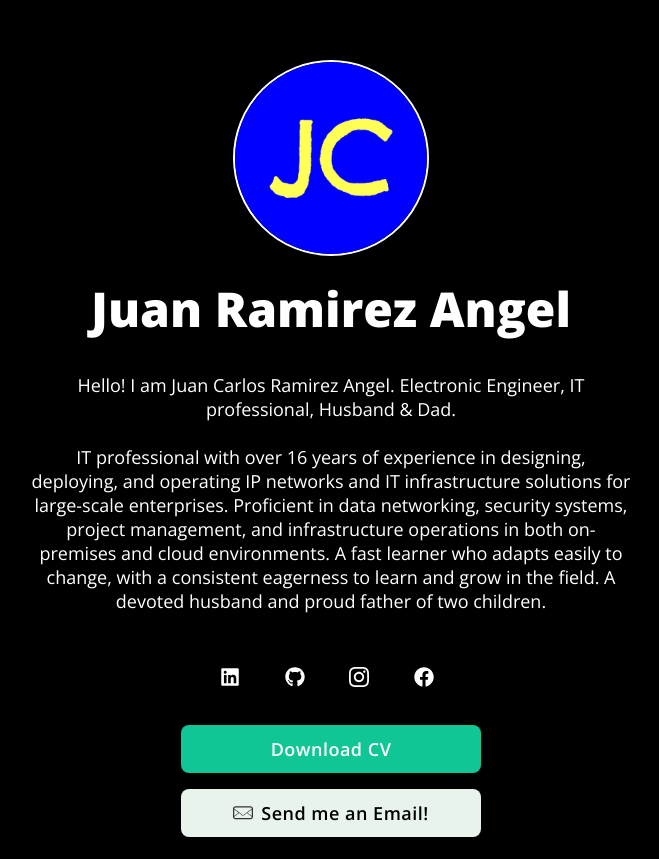
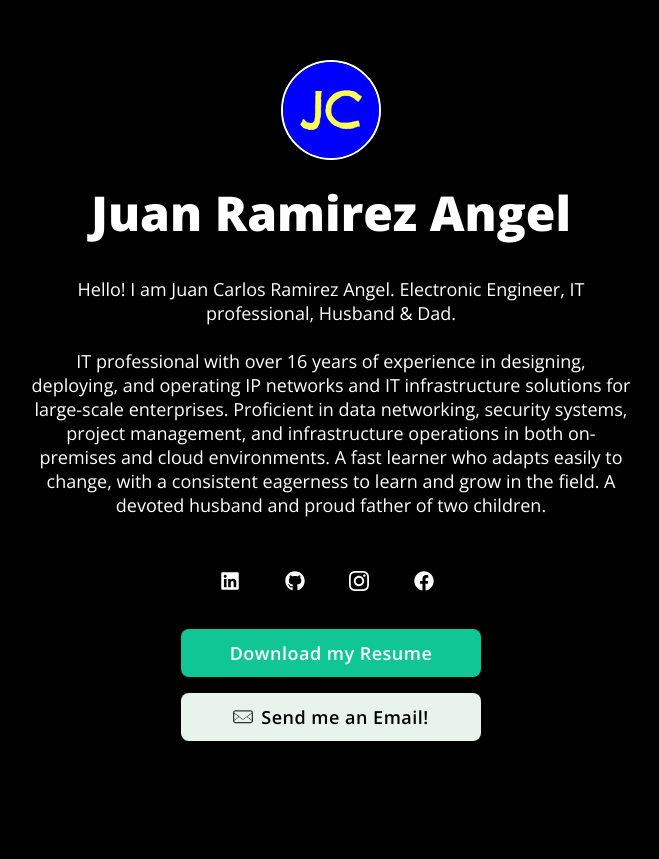
Before and after one commit to juancra264/jraweb, a plain HTML site: page index.html in a window 1280 px wide. Shown: the whole page, without its empty margins (309-968 px from the left). After the commit the page ends 800 px from the top, so only its background shows below. Drawn offline with nearby package versions, Linux system fonts and the light colour scheme.

Commit message:
Change green buttom from CV to resume

```diff
--- a/index.html
+++ b/index.html
@@ -96,7 +96,7 @@ and proud father of two children.</p>
               src="icons/facebook.svg"></a>
         </div>
         <br>
-        <a class="button button-kit" href="cv/JC_Resume.pdf" download="JC_Resume">Download CV</a>
+        <a class="button button-kit" href="cv/JC_Resume.pdf" download="JC_Resume">Download my Resume</a>
         <a class="button button-medium" href="mailto:juancra264@hotmail.com"><img class="icon"
             src="icons/mail.svg">Send me an Email!</a>
         <footer>
```
